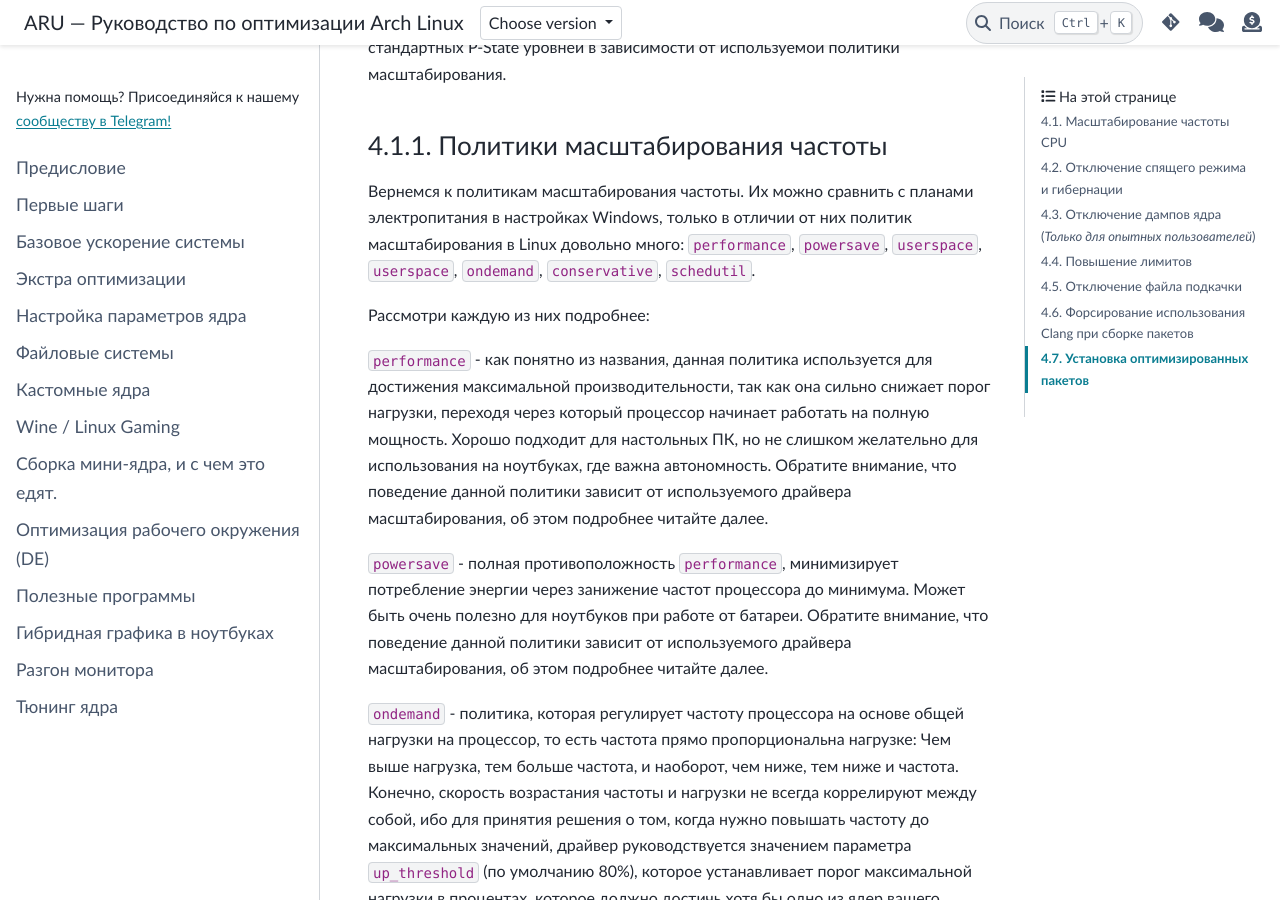
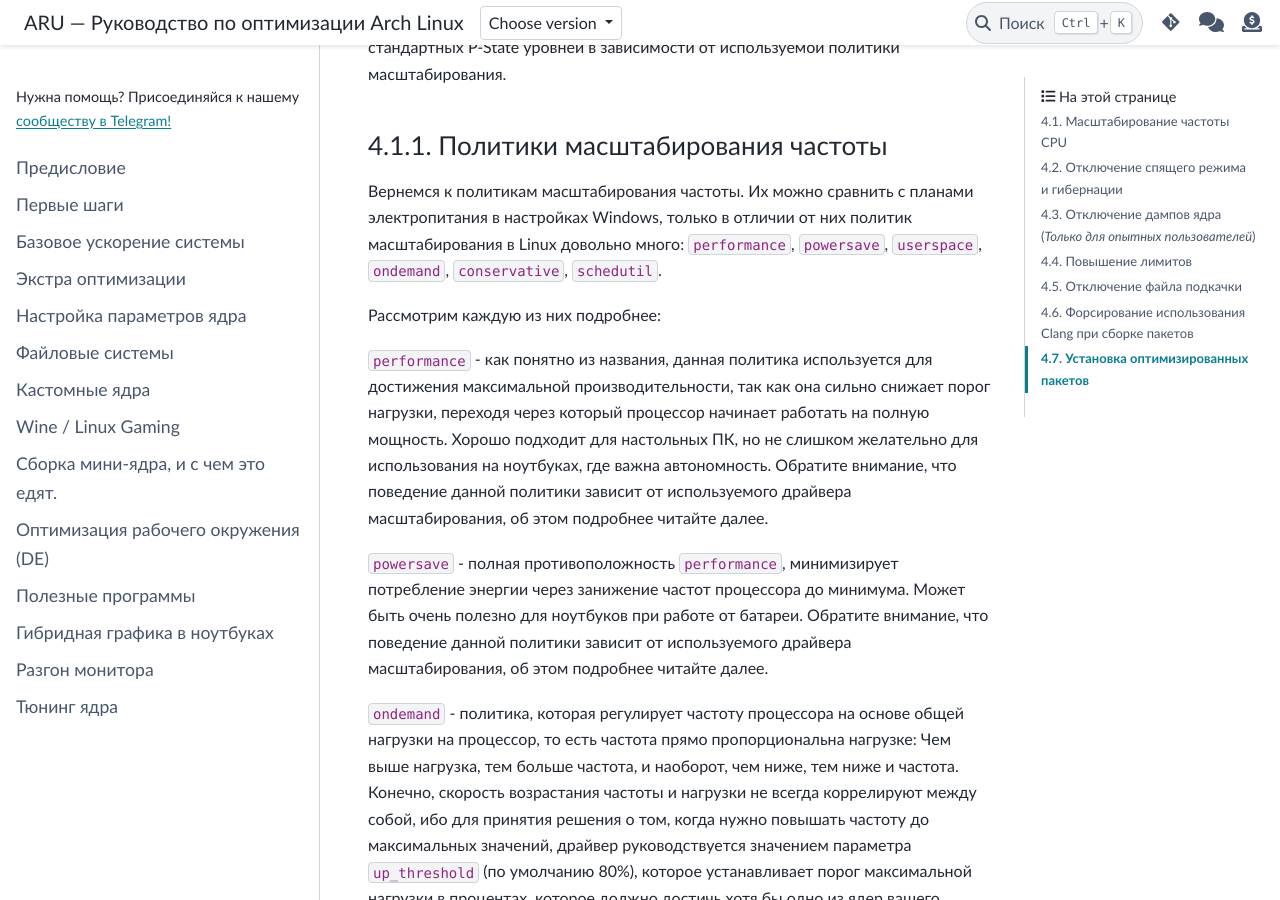
Before and after one commit to ventureoo/ARU, a Sphinx documentation site: the page built from docs/source/extra-optimizations.rst, in a window 1280 px wide and 900 px high, scrolled down 510 px. Built offline with Sphinx 7.4.7 and the PyData theme 0.15.4, drawn with Linux system fonts in a browser that asks for light colours.

Commit message:
Обновить docs/source/extra-optimizations.rst
Скорректированы дубли и опечатки

```diff
--- a/docs/source/extra-optimizations.rst
+++ b/docs/source/extra-optimizations.rst
@@ -43,10 +43,10 @@
 Вернемся к политикам масштабирования частоты. Их можно сравнить с
 планами электропитания в настройках Windows, только в отличии от них
 политик масштабирования в Linux довольно много: ``performance``,
-``powersave``, ``userspace``, ``userspace``, ``ondemand``,
+``powersave``, ``userspace``, ``ondemand``,
 ``conservative``, ``schedutil``.
 
-Рассмотри каждую из них подробнее:
+Рассмотрим каждую из них подробнее:
 
 ``performance`` - как понятно из названия, данная политика
 используется для достижения максимальной производительности, так как
```
